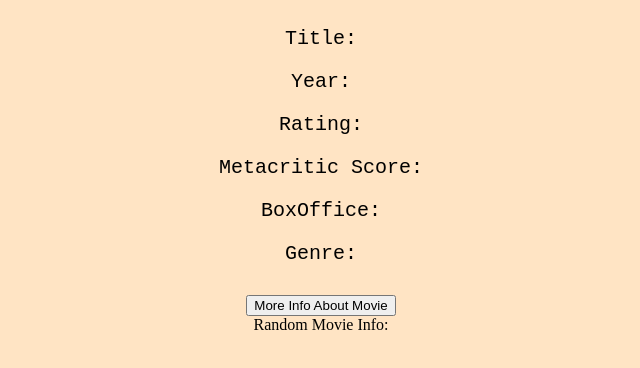
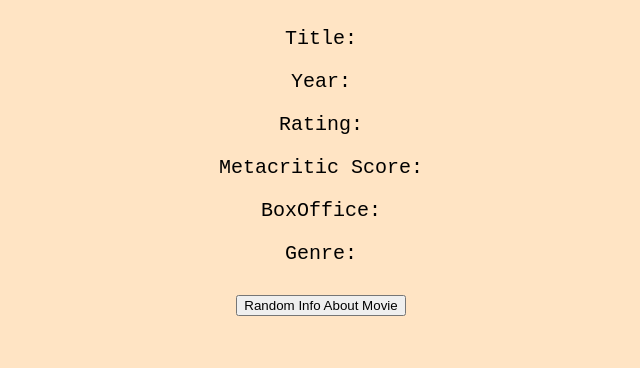
Before and after one commit to CoachAnika/CoachAnika.api-lab.io, a plain HTML site: page index.html in a window 1280 px wide. Shown: the part 104-472 px from the top of the page, without its empty margins (319-959 px from the left). Drawn offline with nearby package versions, Linux system fonts and the light colour scheme; no server answers.

Commit message:
Reworked Random Movie Info button.

```diff
--- a/index.html
+++ b/index.html
@@ -71,8 +71,8 @@
 
         <div class="container">
 
-           <button class="boxTwo">More Info About Movie</button>
-            <div class="rmovie">Random Movie Info: </div>
+           <button class="boxTwo">Random Info About Movie</button>
+            <div class="rmovie"></div>
 
          </div>
 
--- a/js/script.js
+++ b/js/script.js
@@ -44,7 +44,7 @@ async function getRandom(e) {
 	};
 
 	getRandomParam();
-	$('.rmovie').html('Random Movie Info: ' + randomParam);
+	$('.rmovie').html(' ' + randomParam);
 
 };
 
```
